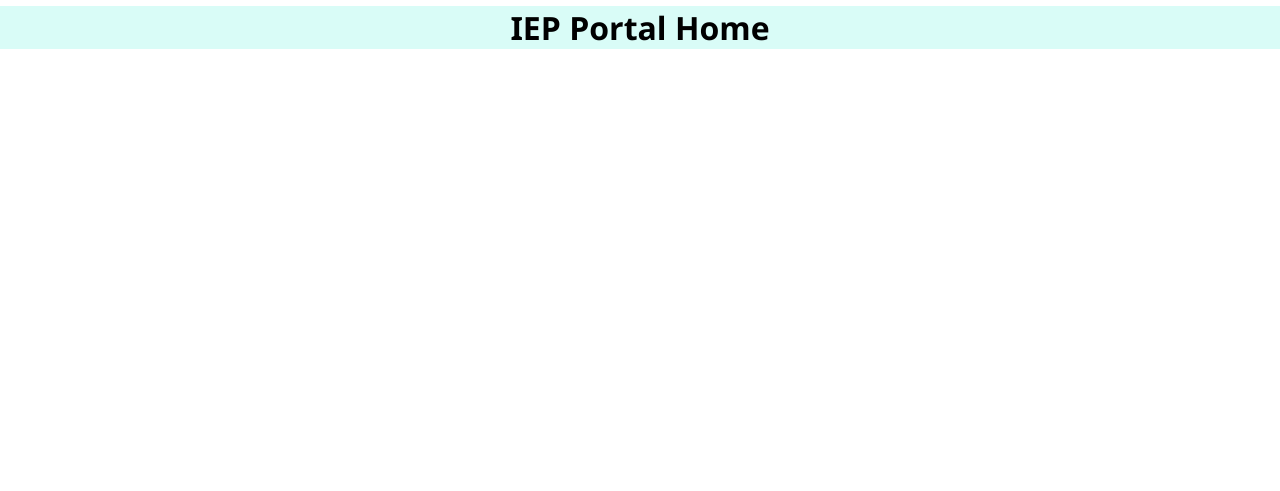
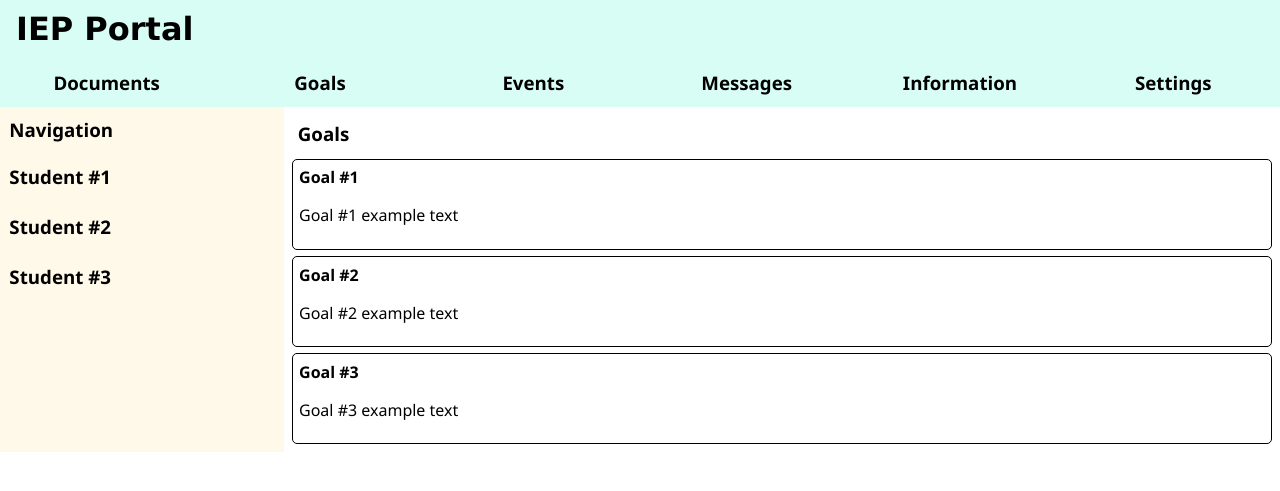
Before and after one commit to johnsons53/CSC-450-Group-4, a PHP site: page /iepHome.html in a window 1280 px wide. Shown: the top 491 px of the page. Run offline with PHP 8.4, Linux system fonts and the light colour scheme.

Commit message:
Update Home and Style Files
Original upload was not successful - full files added

```diff
--- a/iepHome.html
+++ b/iepHome.html
@@ -1,10 +1,9 @@
 <!DOCTYPE html>
-
 <html lang="en">
   <head>
     <meta charset="utf-8" />
     <meta name="viewport" content="width=device-width, initial-scale=1" />
-    <!-- iepHome.html - IEP Portal home page test file
+    <!-- iepHome.html - IEP Portal home page
       Spring 100 CSC 450 Capstone, Group 4
       Author: Sienna-Rae Johnson
       Date Written: 02/11/2022
@@ -15,11 +14,56 @@
   </head>
 
   <body>
-    <header>
-      <!-- Insert logo image here -->
-      <h1>IEP Portal Home</h1>
-    </header>
+    <!-- Page is encompassed in grid -->
+    <div class="gridContainer">
+      <header>
+        <!-- Insert logo image here -->
+        <h1>IEP Portal</h1>
+        <div id="accountHolderInfo">
+          <!-- Username, messages button, and account settings button here -->
+        </div>
+        <div id="horizontalNav">
+          <!-- Links are inactive: no further pages have been built -->
+          <a class="hNavButton" href=""><h3 class="button">Documents</h3></a>
+          <a class="hNavButton" href=""><h3>Goals</h3></a>
+          <a class="hNavButton" href=""><h3>Events</h3></a>
+          <a class="hNavButton" href=""><h3>Messages</h3></a>
+          <a class="hNavButton" href=""><h3>Information</h3></a>
+          <a class="hNavButton" href=""><h3>Settings</h3></a>
+        </div>
+      </header>
 
+      <!-- Vertical navigation bar -->
+      <div class="left" id="verticalNav">
+        <h3>Navigation</h3>
+        <a class="vNavButton" href=""><h3>Student #1</h3></a>
+        <a class="vNavButton" href=""><h3>Student #2</h3></a>
+        <a class="vNavButton" href=""><h3>Student #3</h3></a>
+      </div>
 
+      <!-- Main content of page -->
+      <div class="middle" id="mainContent">
+        <h3>Goals</h3>
+        <div class="contentCard">
+          <h4>Goal #1</h4>
+          <p>Goal #1 example text</p>
+        </div>
+
+        <div class="contentCard">
+          <h4>Goal #2</h4>
+          <p>Goal #2 example text</p>
+        </div>
+
+        <div class="contentCard">
+          <h4>Goal #3</h4>
+          <p>Goal #3 example text</p>
+        </div>
+      </div>
+
+      <footer>
+        <!-- Insert footer info here -->
+      </footer>
+
+    </div>
   </body>
 </html>
--- a/style.css
+++ b/style.css
@@ -3,21 +3,147 @@
   Author: Sienna-Rae Johnson
   Written: 02/11/2022
   Revised: N/A
+
+  Note: Grid areas of page are colored for visual reference only.
+  Please remove/refine display before moving to production.
   */
 
+
+/* ********** Page settings ********** */
 body {
   color: black;
-  font-family:'Segoe UI', Tahoma, 'Geneva', Verdana, sans-serif;
+  font-family: 'Segoe UI', Tahoma, 'Geneva', Verdana, sans-serif;
   margin: 0em;
+}
+.gridContainer {
+  display: grid;
+  grid-template-areas:
+    'top top top top top top'
+    'left middle middle middle middle middle'
+    'bottom bottom bottom bottom bottom bottom';
+}
+
+
+/* ********** Text-specific settings ********** */
+a {
+  border: none;
+  color: black;
+  margin: 0em 0em;
+  padding: 0.2em 0em;
+  text-align: center;
+  text-decoration: none;
 }
 
 h1 {
-  margin: 0.2em;
-  text-align: center;
+  font-family: 'Lucida Sans', 'Lucida Sans Regular', 'Lucida Grande', 'Lucida Sans Unicode', 'Geneva', Verdana, sans-serif;
+  grid-area: header-left;
+  margin: 0em;
+  padding: 0.3em 0.5em;
+  text-align: left;
+}
+
+h2 {
+  font-family: 'Lucida Sans', 'Lucida Sans Regular', 'Lucida Grande', 'Lucida Sans Unicode', 'Geneva', Verdana, sans-serif;
+  margin: 0.2em 1.5em;
+  text-align: right;
+  font-size: medium;
+}
+
+h3 {
+  margin: 0em;
+  padding: 0.5em;
+}
+
+h4 {
+  margin: 0em;
+  padding: 0em;
+}
+
+
+/* ********** Header section settings ********** */
+#accountHolderInfo {
+  grid-area: header-right;
+  margin: 0em;
+  padding: 1em 0em;
 }
 
 header {
-  background-color: rgb(217, 252, 247);
-  justify-content: center;
+  background-color: #d8fdf4;
+  display: grid;
+  grid-template-areas:
+    'header-left header-left header-mid header-mid header-right header-right'
+    'header-bottom header-bottom header-bottom header-bottom header-bottom header-bottom';
+  grid-area: top;
   height: fit-content;
 }
+
+
+/* ********** Horizontal navigation settings ********** */
+#horizontalNav {
+  display: flex;
+  flex-flow: row wrap;
+  grid-area: header-bottom;
+  justify-content: space-around;
+}
+
+.hNavButton {
+  background-color: #d8fdf4;
+  min-width: 16.66%;
+}
+
+.hNavButton:hover {
+  background-color: #ebfffa;
+}
+
+.hNavButton:active {
+  background-color: #c2f0e4;
+}
+
+
+/* ********** Left side settings ********** */
+#verticalNav {
+  background-color: #fff9e9;
+  display: flex;
+  flex-flow: column wrap;
+  grid-area: left;
+  padding: 0em;
+}
+
+.vNavButton {
+  background-color: #fff9e9;
+  text-align: left;
+}
+
+.vNavButton:hover {
+  background-color: #fffdf6;
+}
+
+.vNavButton:active {
+  background-color: #fcf3d9;
+}
+
+
+/* ********** Middle area settings ********** */
+#mainContent {
+  display: flex;
+  flex-flow: column wrap;
+  grid-area: middle;
+  justify-content: space-around;
+  padding: 0.3em;
+}
+
+.contentCard {
+  border: solid black 1px;
+  border-radius: 5px;
+  margin: 0.2em;
+  padding: 0.4em;
+}
+
+
+/* ********** Responsive settings ********** */
+@media (max-width: 600px) {
+  #horizontalNav {
+    flex-flow: column wrap;
+    justify-content: center;
+  }
+}
```
